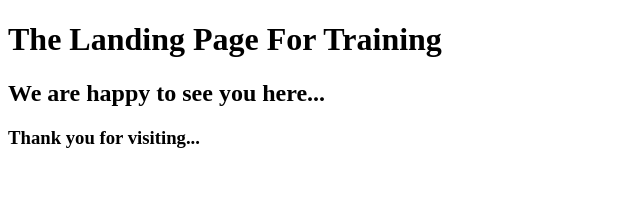
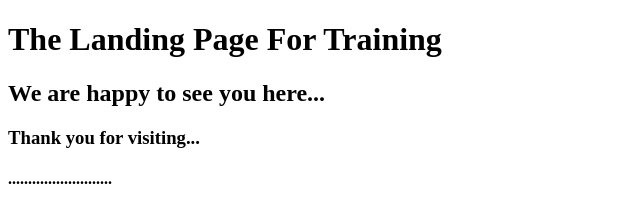
Before and after one commit to gulshankumarpatlekonverge/GIT-Course, a plain HTML site: page index.html in a window 1280 px wide. Shown: the full height of the page, 0-640 px from the left. Drawn offline with Linux system fonts and the light colour scheme.

Commit message:
new changes

```diff
--- a/index.html
+++ b/index.html
@@ -10,5 +10,6 @@
     <h1>The Landing Page For Training</h1>
     <h2>We are happy to see you here...</h2>
     <h3>Thank you for visiting...</h3>
+    <h4>..........................</h4>
 </body>
 </html>
```
